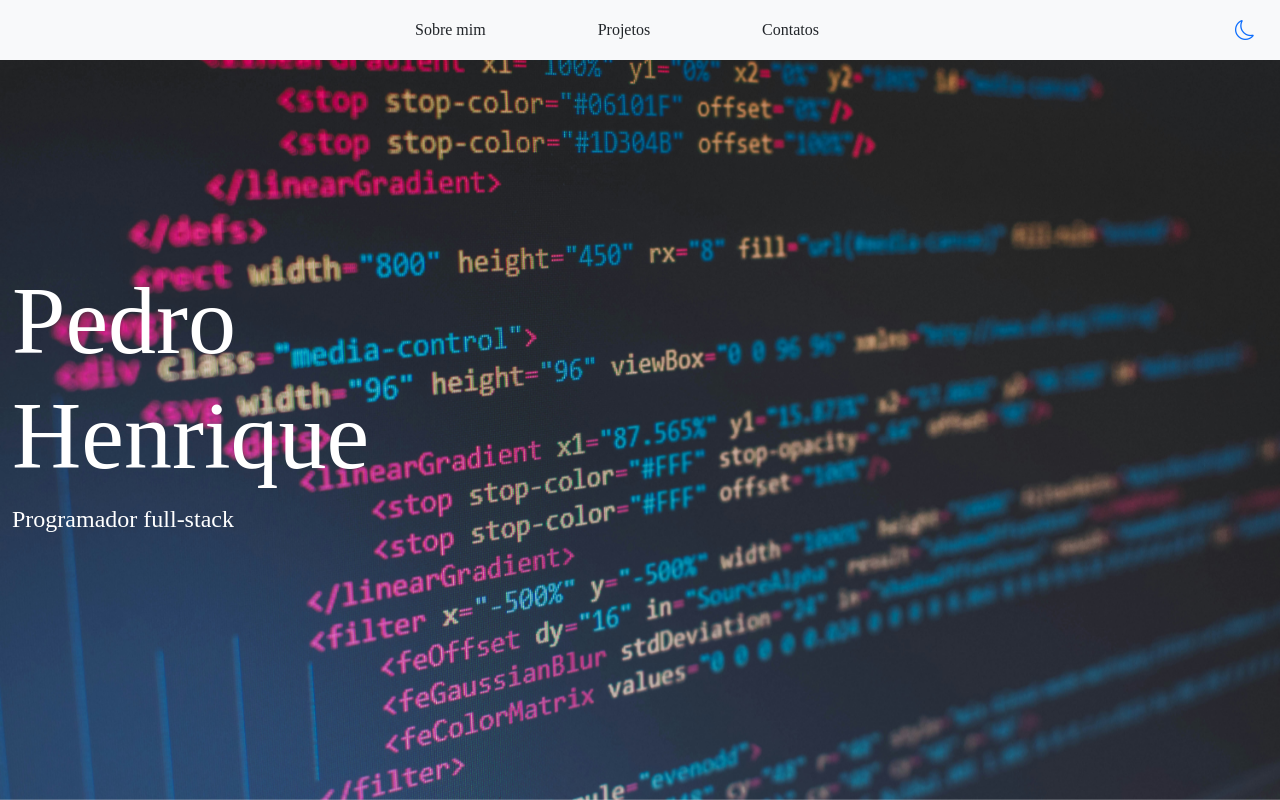
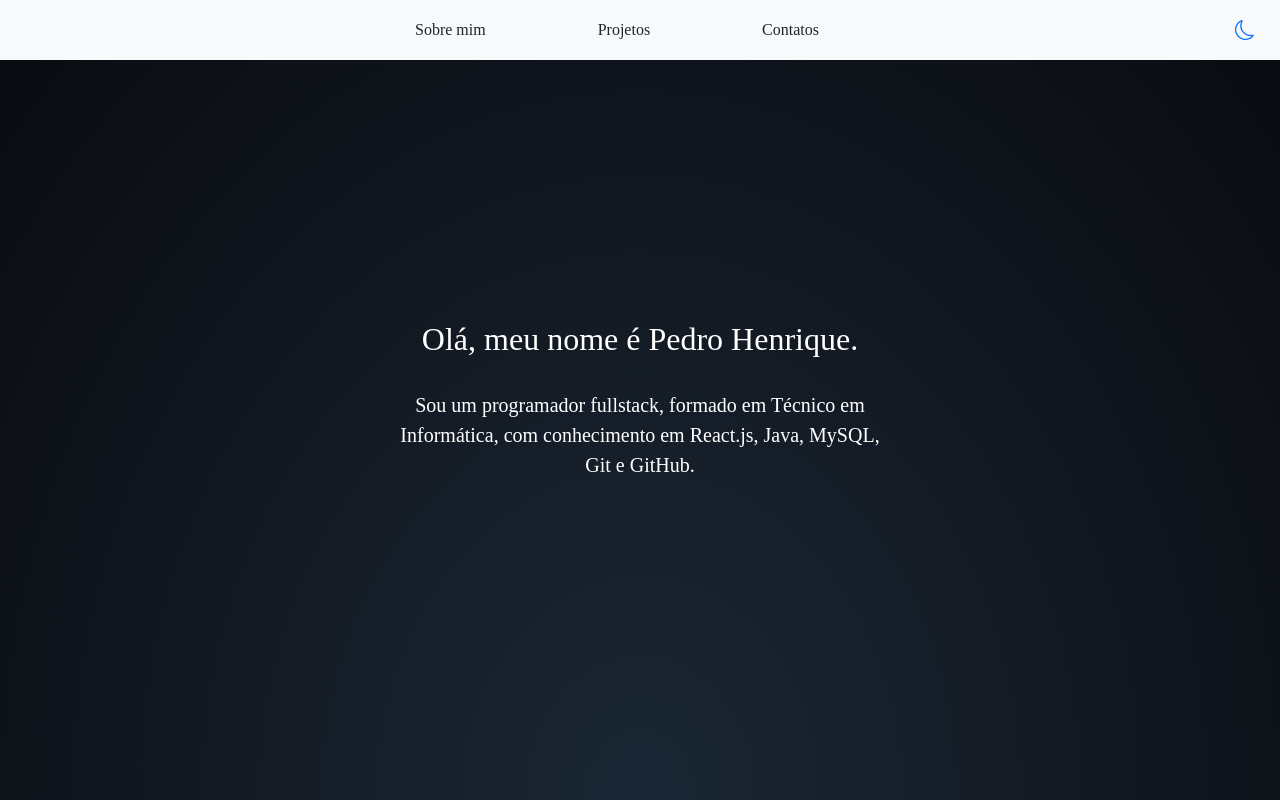
Before and after one commit to pedromendonx/ProjetoPortfolioReact, a React (Vite) app: page / in a window 1280 px wide. Built offline with nearby package versions, Linux system fonts and the light colour scheme.

Commit message:
background e texto da home atualizados

```diff
--- a/src/assets/style/home.css
+++ b/src/assets/style/home.css
@@ -1,22 +1,17 @@
-section#home {
-    background-image: url(../image/florian-olivo-4hbJ-eymZ1o-unsplash.jpg);
-    background-repeat: no-repeat;
-    background-size: cover;
-    background-attachment: fixed;
-    background-position: center;
+/* Efeito base do céu estrelado */
+#home {
+    background: radial-gradient(ellipse at bottom, #1B2735 0%, #090A0F 100%);
+    overflow: hidden;
+  }
 
-    width: 100%;
-    height: 100vh;
-
-    }
 
 section#home h1 {
-    font-size: 6rem;
+    font-size: 2rem;
     text-align: left;
 }
 
 
 section#home span#subtitle {
-    margin-right: 8rem;
+    margin-right: 2rem;
     font-size: 1.5rem;
 }
--- a/src/components/portfolio/Home.jsx
+++ b/src/components/portfolio/Home.jsx
@@ -1,20 +1,21 @@
-import "../../assets/style/home.css"
+import "../../assets/style/home.css";
 
-function Home (params) {
-    return(
-        <main>
-              <section id="home" className="row m-0 p-0 container-fluid">
-        <div className="col-md-5 d-flex justify-content-center align-items-left flex-column">
-          <h1 className="text-white text-shadow text"> Pedro Henrique </h1>
-          <span id="subtitle" className="text-white text-shadow"> Programador full-stack </span>
+function Home() {
+  return (
+    <main>
+      <section id="home" className="row m-0 p-0 container-fluid min-vh-100 position-relative">
 
+        <div className="col-md-5 d-flex justify-content-center align-items-center flex-column mx-auto py-5 position-relative z-2">
+          <h1 className="text-white text-center text-shadow display-4 mb-3 mt-3">
+            Olá, meu nome é Pedro Henrique.
+          </h1>
+          <span className="text-white text-center text-shadow fs-5 pt-3 pb-3">
+            Sou um programador fullstack, formado em Técnico em Informática, com conhecimento em React.js, Java, MySQL, Git e GitHub.
+          </span>
         </div>
       </section>
-
-
-        </main>
-
-    );
+    </main>
+  );
 }
 
 export default Home;
```
